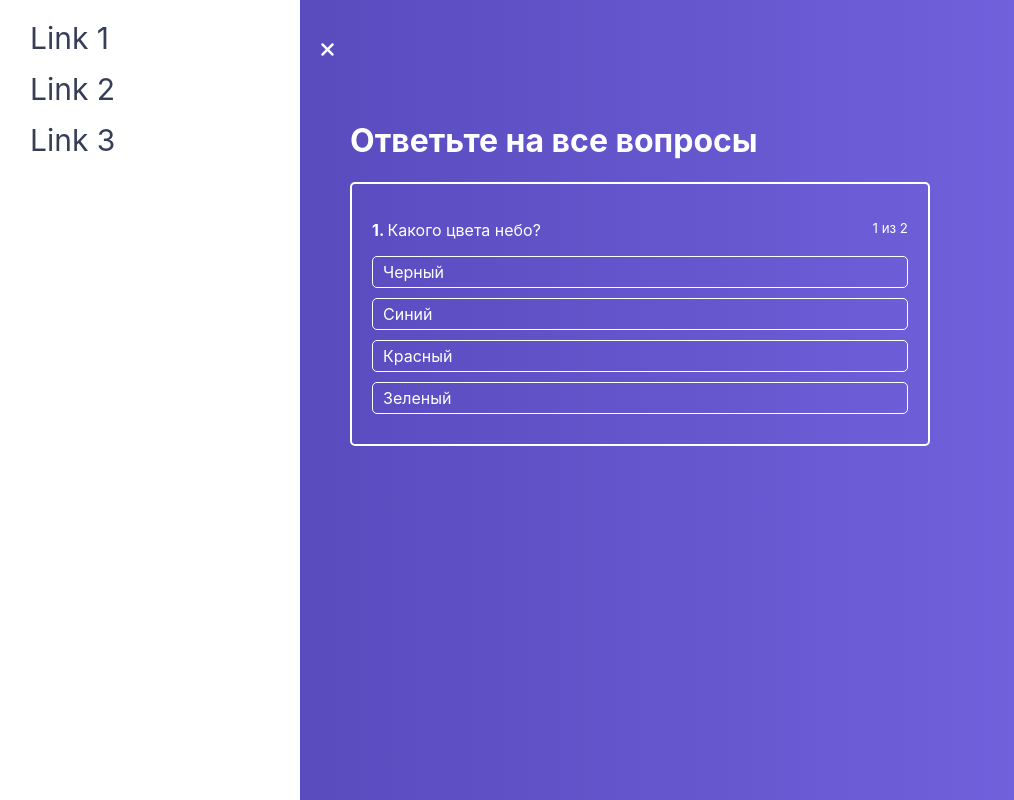
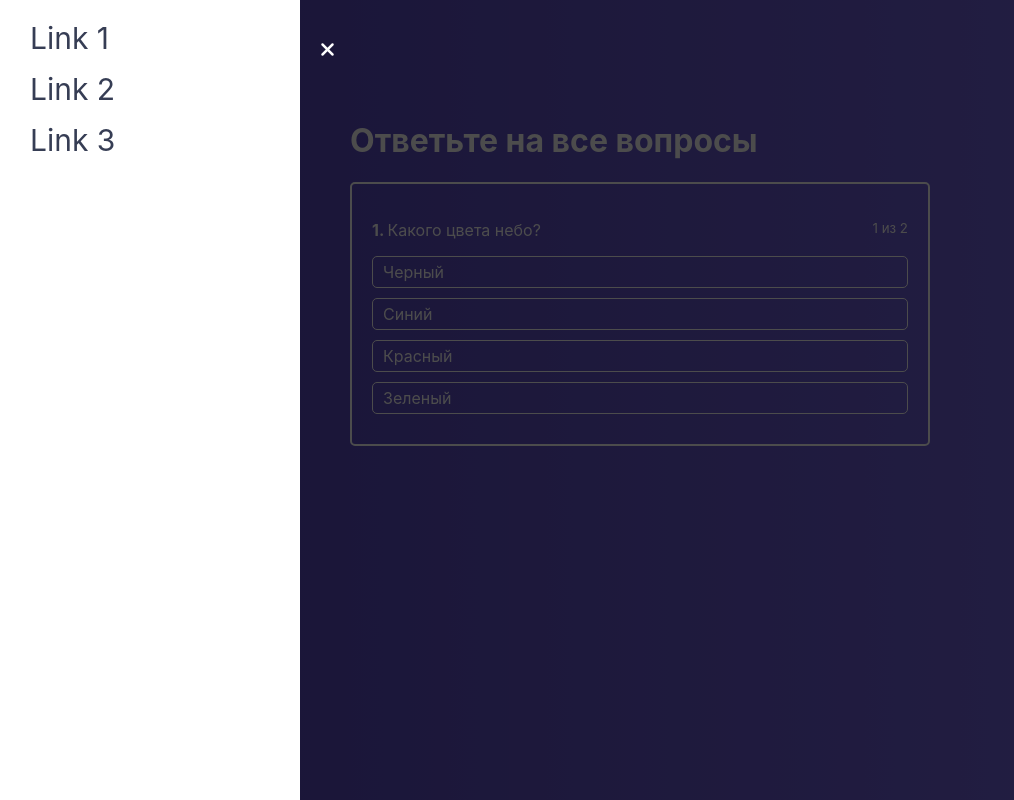
Before and after one commit to Cayman2312/React-quiz, a React app: page / in a window 1280 px wide. Both pictures are taken after a click on the icon 48 px from the left and 50 px from the top of the page. Shown: the whole page, without its empty margins (0-1014 px from the left). Built offline with nearby package versions, Linux system fonts and the light colour scheme.

Commit message:
добавлено затемнение меню

```diff
--- a/src/components/Navigation/Drawer/Drawer.js
+++ b/src/components/Navigation/Drawer/Drawer.js
@@ -1,5 +1,6 @@
 import React, { Component } from 'react';
 import classes from './Drawer.module.scss';
+import Backdrop from '../../UI/Backdrop/Backdrop';
 
 const links = [1, 2, 3];
 
@@ -21,9 +22,12 @@
     }
 
     return (
-      <nav className={cls.join(' ')}>
-        <ul>{this.renderLinks()}</ul>
-      </nav>
+      <React.Fragment>
+        <nav className={cls.join(' ')}>
+          <ul>{this.renderLinks()}</ul>
+        </nav>
+        {this.props.isOpen ? <Backdrop onClick={this.props.onClose} /> : null}
+      </React.Fragment>
     );
   }
 }
--- /dev/null
+++ b/src/components/UI/Backdrop/Backdrop.js
@@ -0,0 +1,8 @@
+import React from 'react';
+import classes from './Backdrop.module.scss';
+
+const Backdrop = (props) => {
+  return <div className={classes.Backdrop} onClick={props.onClick}></div>;
+};
+
+export default Backdrop;
--- /dev/null
+++ b/src/components/UI/Backdrop/Backdrop.module.scss
@@ -0,0 +1,9 @@
+.Backdrop {
+  z-index: 50;
+  background: rgba(#000, 0.7);
+  position: fixed;
+  top: 0;
+  left: 0;
+  bottom: 0;
+  right: 0;
+}
--- a/src/hoc/Layout/Layout.js
+++ b/src/hoc/Layout/Layout.js
@@ -12,10 +12,16 @@
     this.setState({ menu: !this.state.menu });
   };
 
+  menuCloseHandler = () => {
+    this.setState({
+      menu: false,
+    });
+  };
+
   render() {
     return (
       <div className={classes.Layout}>
-        <Drawer isOpen={this.state.menu} />
+        <Drawer isOpen={this.state.menu} onClose={this.menuCloseHandler} />
         <MenuToggle
           onToggle={this.loggleMenuHandler}
           isOpen={this.state.menu}
```
